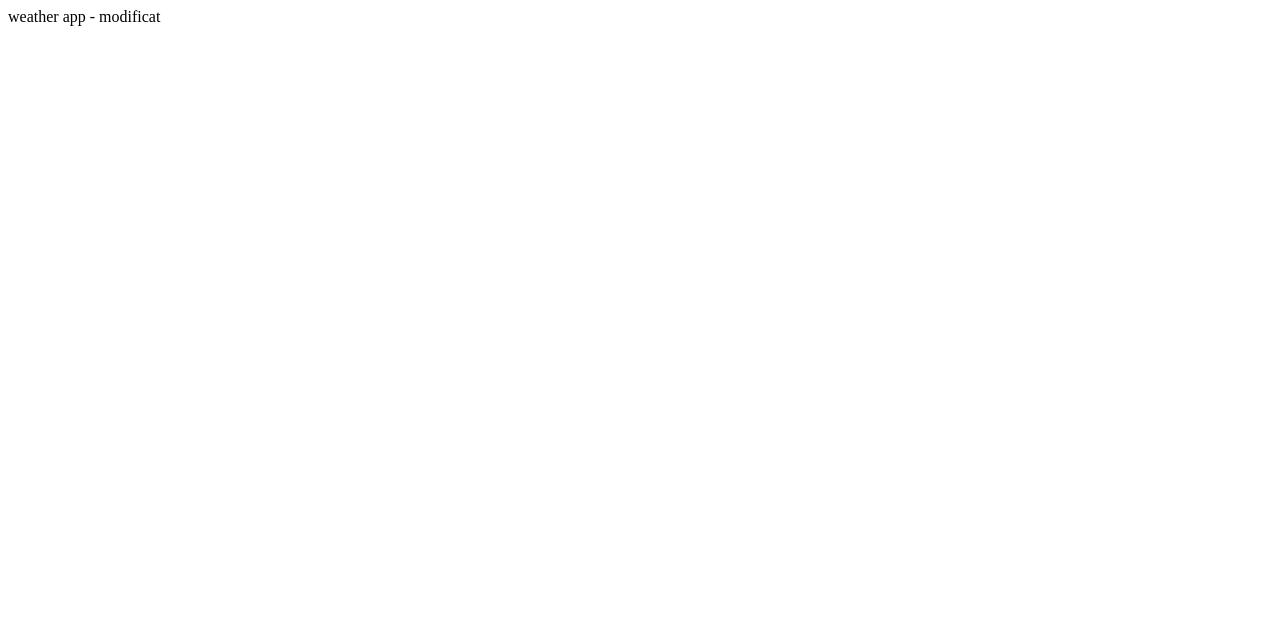
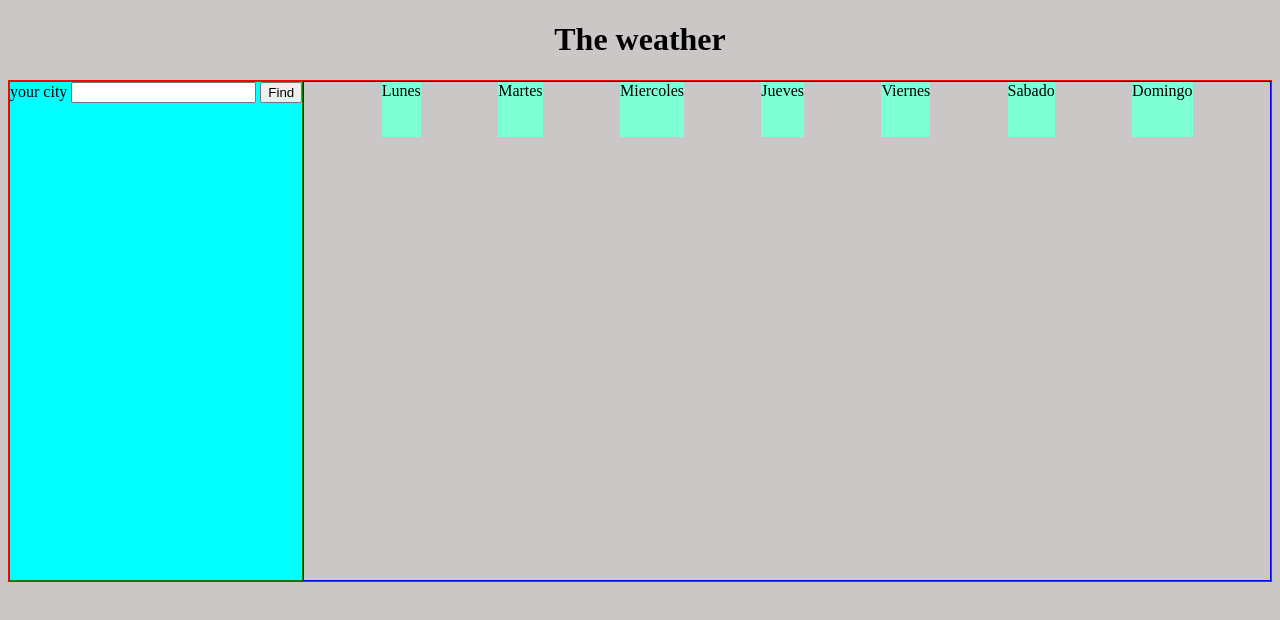
Before and after one commit to javascript-training-ro/weather-app-js, a plain HTML site: page index.html in a window 1280 px wide. Drawn offline with Linux system fonts and the light colour scheme.

Commit message:
Augat stylesheet

```diff
--- a/index.html
+++ b/index.html
@@ -1,12 +1,46 @@
 <!DOCTYPE html>
-<html lang="en">
+<html>
 <head>
-  <meta charset="UTF-8">
-  <meta http-equiv="X-UA-Compatible" content="IE=edge">
-  <meta name="viewport" content="width=device-width, initial-scale=1.0">
-  <title>Weather App</title>
+<meta charset="ISO-8859-1">
+<title>Weather Project</title>
+
+<link rel="stylesheet" href="myStilesheets.css"/>
+
 </head>
+        <h1>The weather</h1>
 <body>
-  weather app - modificat
+
+
+        <div class="principal">
+            <div class="sidebar">
+                your city
+                <input type="text" id="city"/>
+                <button>Find</button>
+             </div>
+            <div class="details">
+                    <div class="week">
+                            <div class="day" >Lunes</div>
+                            <div class="day">Martes</div>
+                            <div class="day">Miercoles</div>
+                            <div class="day">Jueves</div>
+                            <div class="day">Viernes</div>
+                            <div class="day">Sabado</div>
+                            <div class="day">Domingo</div>
+                    </div>
+            </div>
+         </div>
+
+
+
+
+
+
+   <script>
+
+     // document.getElementById("sdfsd").innerText = temperture
+   </script>
+
+
+
 </body>
 </html>
--- /dev/null
+++ b/myStilesheets.css
@@ -0,0 +1,36 @@
+
+
+h1 {
+    text-align: center;
+}
+
+body {
+    background-color:rgb(204, 199, 199)
+}
+.principal{
+    display: flex;
+    border: 1px solid red;
+    height: 500px;
+}
+.sidebar{
+    background-color: aqua;
+    border: 1px solid green;
+}
+.sidebar:hover{
+     border: 1px solid coral;
+}
+
+.details {
+    border: 1px solid blue;
+    flex-grow: 1;
+}
+
+.week {
+    display: flex;
+    justify-content: space-evenly;
+}
+.day {
+    background-color: aquamarine;
+    height: 55px;
+
+}
```
